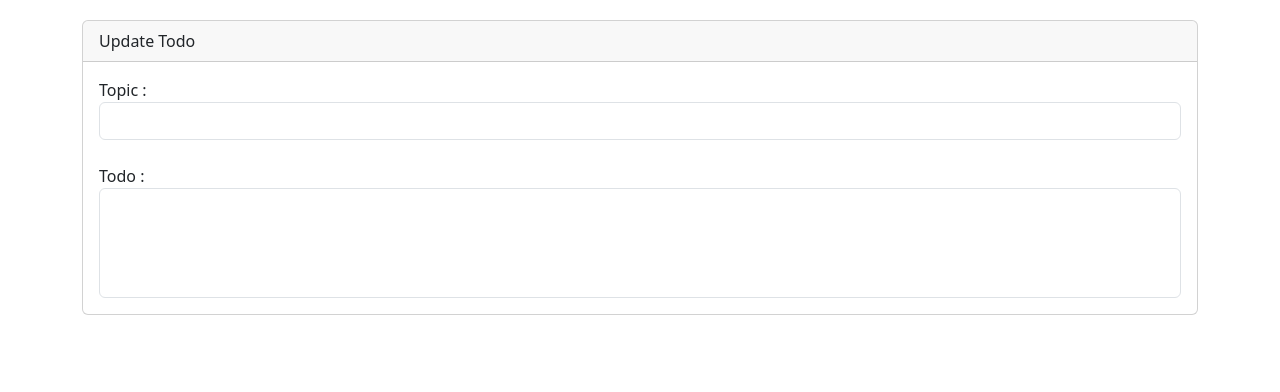
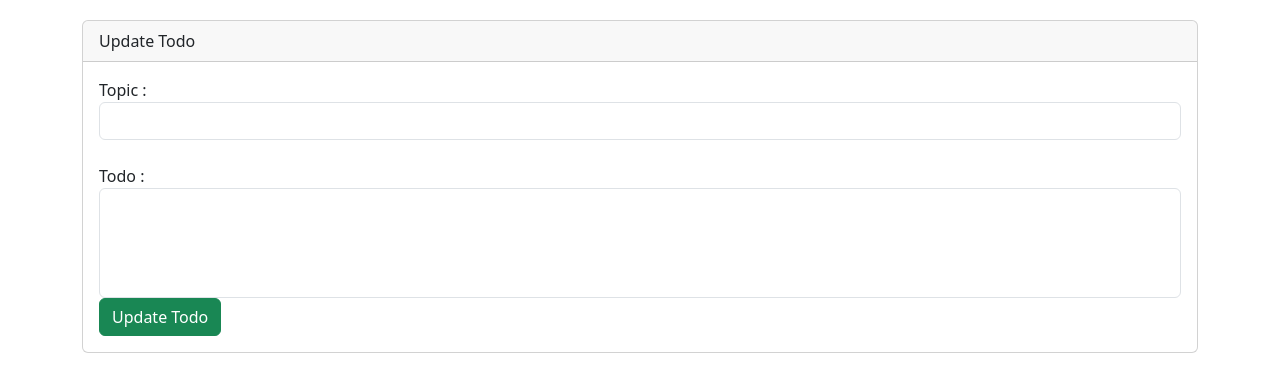
Before and after one commit to BackendExpert/Todo, a PHP site: page /app/view/todos/edit.php?id=1 in a window 1280 px wide. Shown: the top 392 px of the page. Run offline with PHP 8.4, Linux system fonts and the light colour scheme; data that the repository does not hold is empty; some libraries are stand-ins or nearby versions.

Commit message:
Update
Co-Authored-By: JehanKandy  <jehankandy@gmail.com>

```diff
--- a/app/view/todos/edit.php
+++ b/app/view/todos/edit.php
@@ -32,7 +32,9 @@
                 <input type="text" name="update_topic" value="<?= $todo['topic']?>" id="" class="form-control">
                 <br>
                 <label for="todo">Todo : </label>
-                <textarea name="update_todo" class="form-control areatext"></textarea>
+                <textarea name="update_todo" class="form-control areatext"><?= $todo['todo']; ?></textarea>
+
+                <input type="submit" value="Update Todo" name="update_todo" class="btn btn-success">
 
             </form>
         </div>
```
